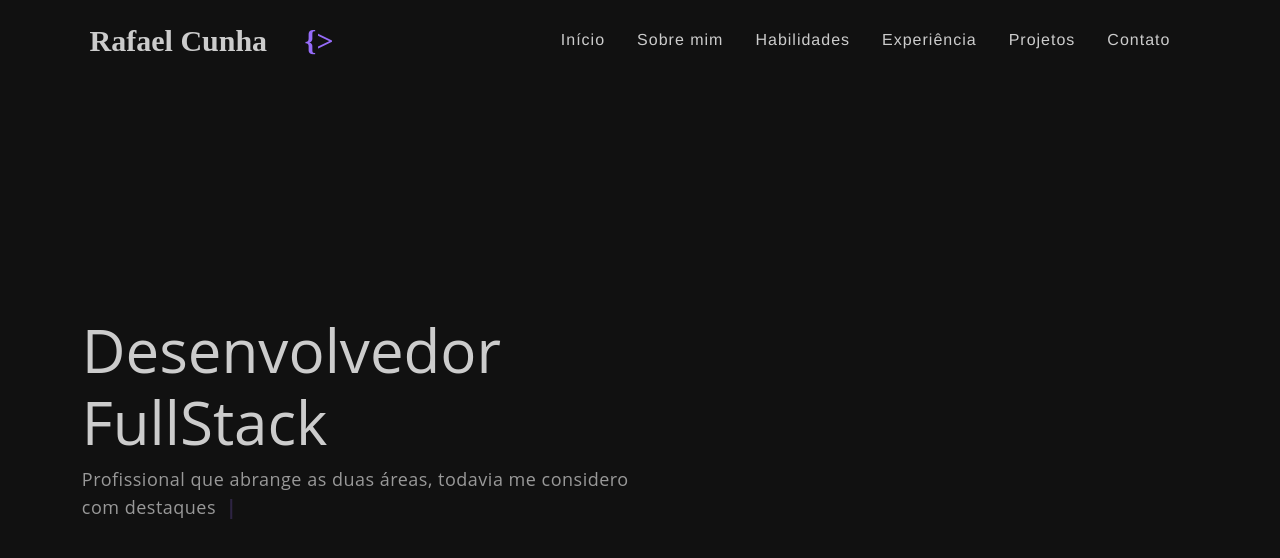
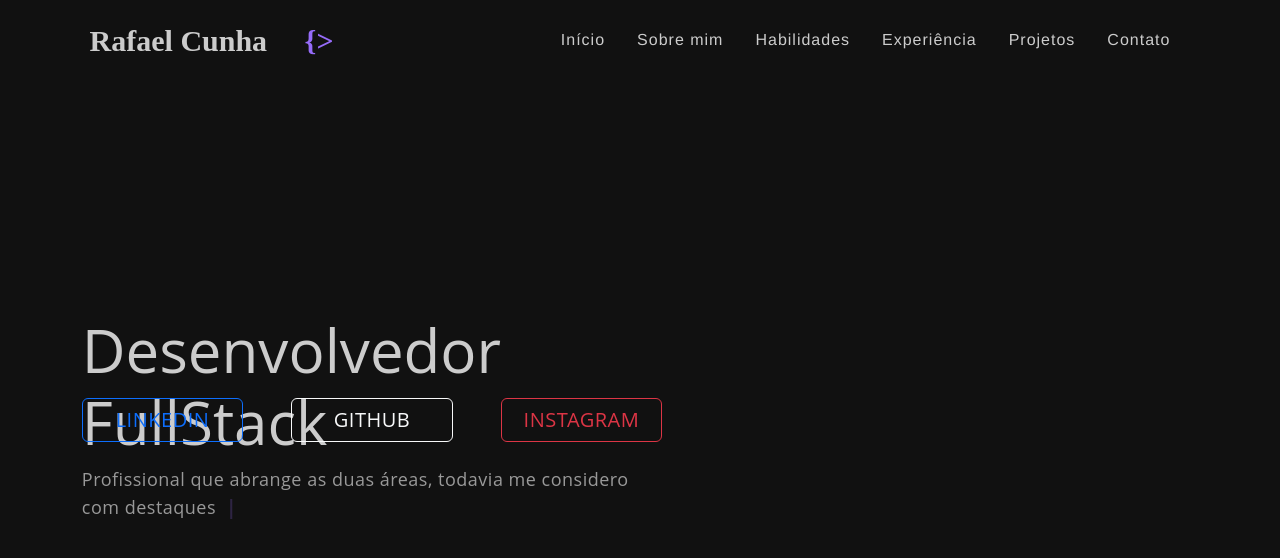
Before and after one commit to dev-rafaelcunha/Portfolio-v2, a React (Create React App) app: page / in a window 1280 px wide. Shown: the top 558 px of the page. Built offline with nearby package versions, Linux system fonts and the light colour scheme.

Commit message:
Desenvolvido botões social para o componente Home.

```diff
--- a/src/components/pages/Home.jsx
+++ b/src/components/pages/Home.jsx
@@ -14,6 +14,11 @@ function Home() {
                         <div className={styles.title}>
                             <h1 className={styles.h1}>Desenvolvedor FullStack</h1>
                             <span><TypingAnimation className={styles.typingAnimation} text="Profissional que abrange as duas áreas, todavia me considero com destaques em Front-End." /></span>
+                            <div className="d-lg-flex d-none">
+                                <a href="#" type="button" className={`${[styles.btn]} btn btn-outline-primary mt-5`}>Linkedin</a>
+                                <a href="#" type="button" className={`${[styles.btn]} btn btn-outline-light mt-5 mx-5`}>Github</a>
+                                <a href="#" type="button" className={`${[styles.btn]} btn btn-outline-danger mt-5`}>Instagram</a>
+                            </div>
                         </div>
                     </div>
                     <div className={`${[styles.secondColumn]} col d-flex align-items-center`}>
--- a/src/components/pages/Home.module.css
+++ b/src/components/pages/Home.module.css
@@ -34,14 +34,15 @@
   font-size: 19px;
 }
 
-/* .btn {
+.btn {
     animation: desceSecao;
     animation-timing-function: ease-in-out;
     animation-duration: 2s;
     font-size: 20px;
     letter-spacing: .5px;
     text-transform: UPPERCASE;
-} */
+    width: 200px;
+}
 
 @keyframes desceSecao {
 
--- a/src/index.css
+++ b/src/index.css
@@ -7,7 +7,8 @@
 body {
   font-family: 'Open Sans', sans-serif;
   background-color: #efefef;
-  overflow: hidden;
+  overflow-y: auto;
+  overflow-x: hidden;
 }
 
 /* CORES */
```
